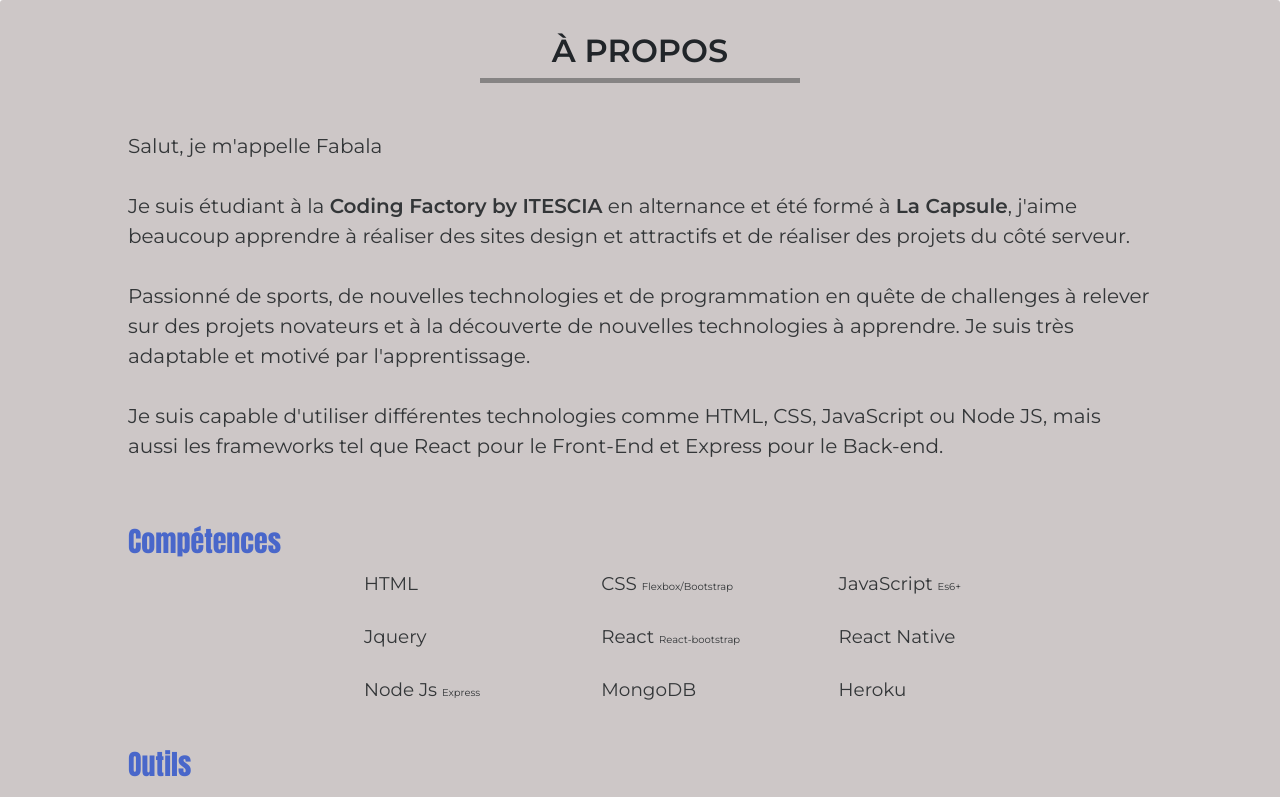
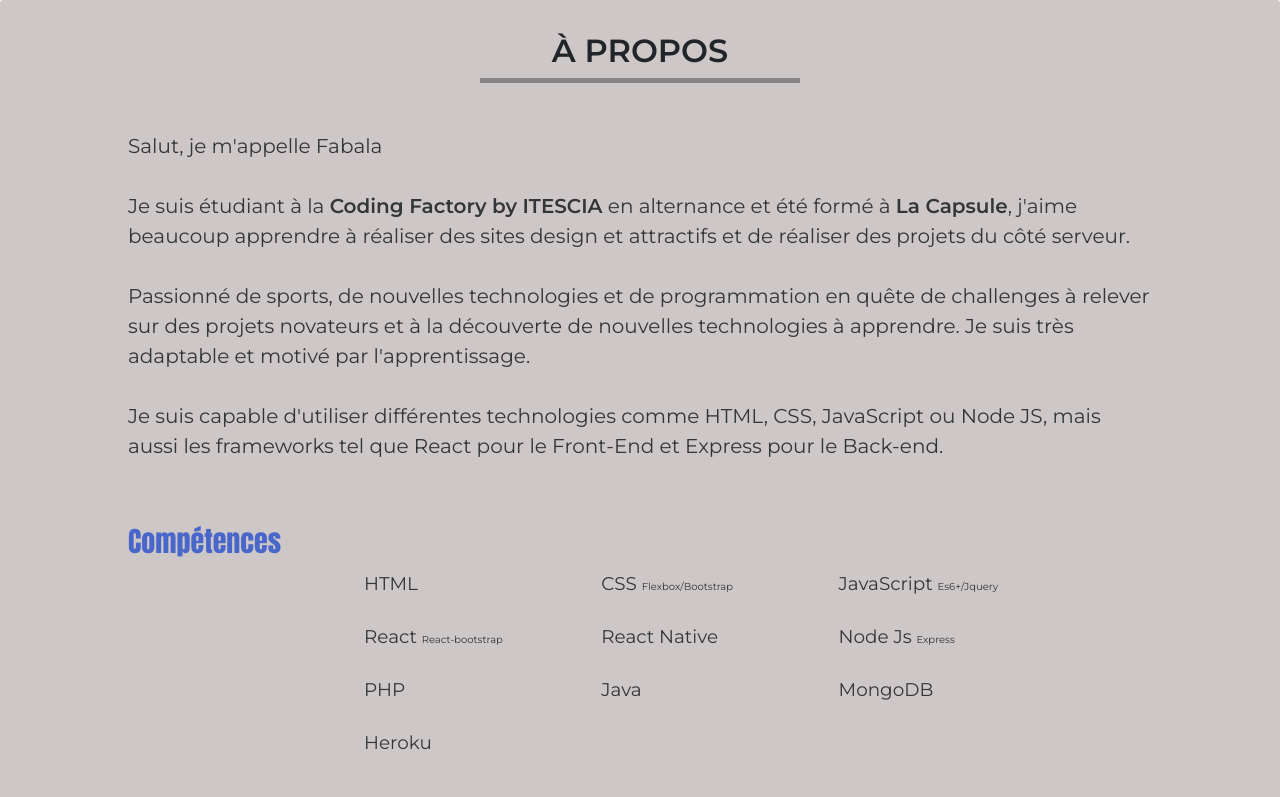
Before and after one commit to DemFb/Portfolio-V2, a React (Create React App) app: page /contact in a window 1280 px wide. Shown: the top 797 px of the page. Built offline with nearby package versions, Linux system fonts and the light colour scheme.

Commit message:
Update info.js

```diff
--- a/src/Components/info.js
+++ b/src/Components/info.js
@@ -38,11 +38,12 @@ const About = () => {
                 <ul>
                     <li>HTML</li>
                     <li>CSS <span>Flexbox/Bootstrap</span></li>
-                    <li>JavaScript <span>Es6+</span></li>
-                    <li>Jquery</li>
+                    <li>JavaScript <span>Es6+/Jquery</span></li>
                     <li>React <span>React-bootstrap</span></li>
                     <li>React Native</li>
                     <li>Node Js <span>Express</span></li>
+                    <li>PHP</li>
+                    <li>Java</li>
                     <li>MongoDB</li>
                     <li>Heroku</li>
                 </ul>
```
